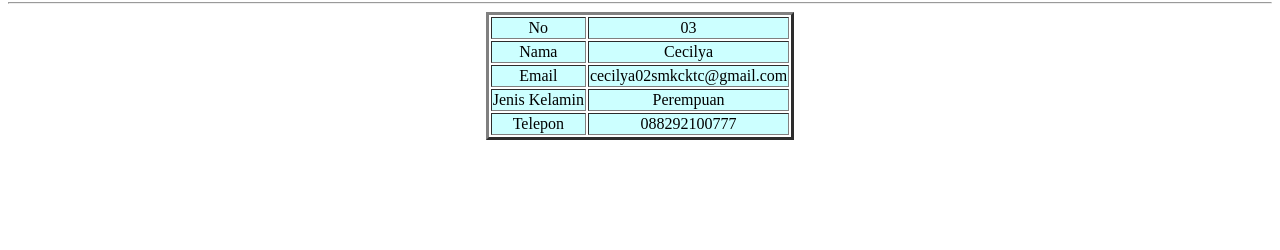
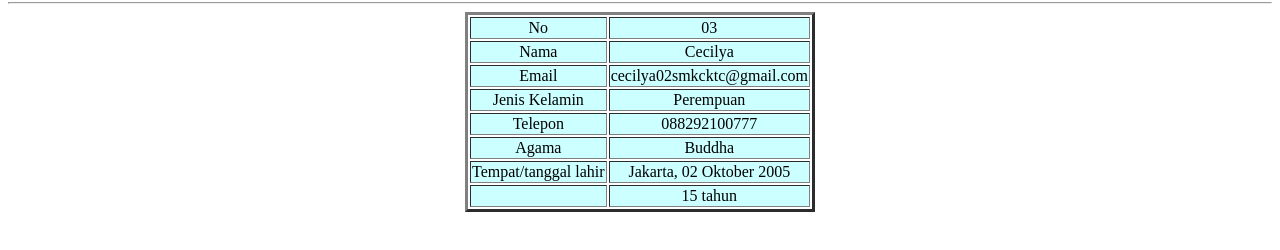
Before and after one commit to cecilyasmkcktc/pts_genap, a plain HTML site: page home.html in a window 1280 px wide. Shown: the part 78-328 px from the top of the page. Drawn offline with Linux system fonts and the light colour scheme.

Commit message:
Update home.html
menambahkan 3 data

```diff
--- a/home.html
+++ b/home.html
@@ -44,6 +44,27 @@
 <td align="center"> 088292100777
 </td>
 </tr>
+<tr bgcolor="ccffff">
+<td align="center">
+ 				Agama
+</td>
+<td align="center"> Buddha
+</td>
+</tr>
+<tr bgcolor="ccffff">
+<td align="center">
+                                Tempat/tanggal lahir
+</td>
+<td align="center"> Jakarta, 02 Oktober 2005
+</td>
+</tr>
+<tr bgcolor="ccffff">
+<td align="center">
+
+</td>
+<td align="center"> 15 tahun
+</td>
+</tr>
 </table>
 </body>
 </html>
```
